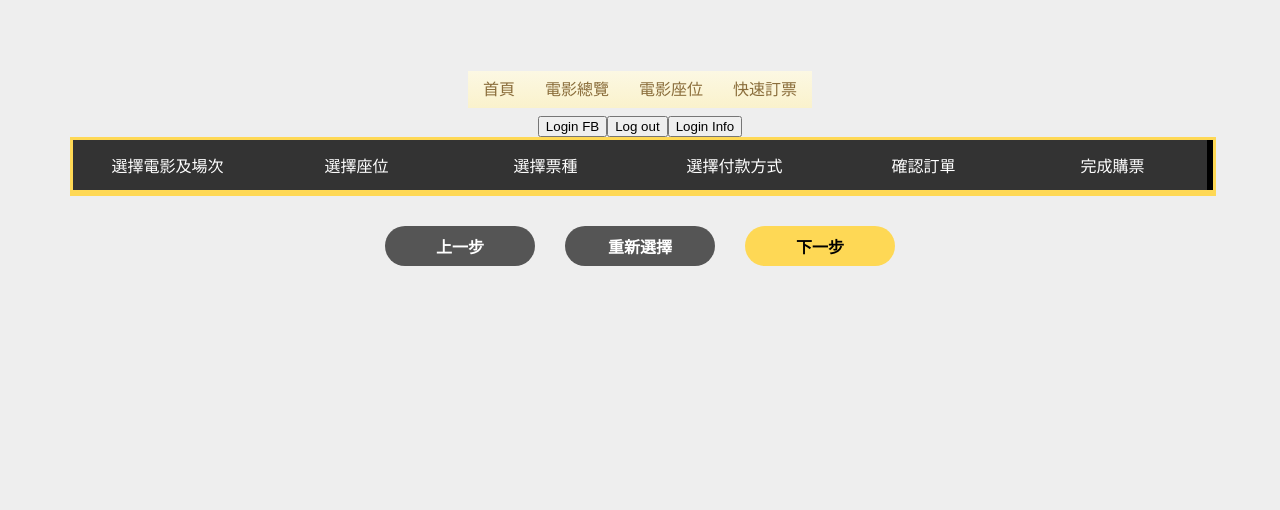
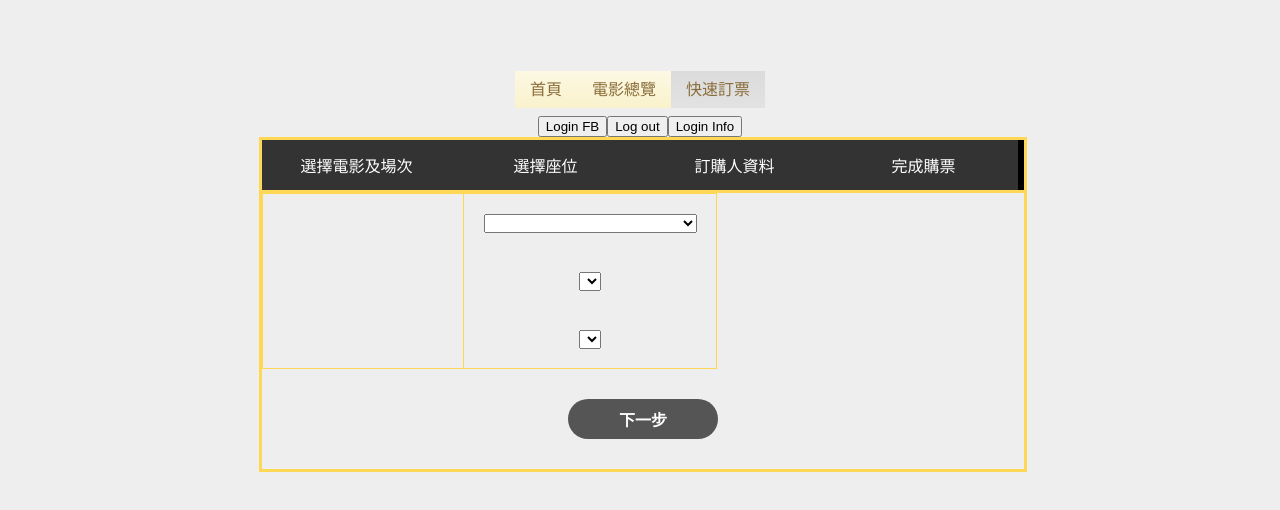
Before and after one commit to dolphinlin/CSIETeamwork, a Vue app: page /CSIETeamwork/buyTic in a window 1280 px wide. Shown: the top 510 px of the page. Built offline with nearby package versions, Linux system fonts and the light colour scheme.

Commit message:
complete filmTime & Seats components

```diff
--- /dev/null
+++ b/src/assets/scss/btn.scss
@@ -0,0 +1,23 @@
+.order {
+  display: flex;
+  align-items: center;
+  justify-content: center;
+  .btn {
+    width: 150px;
+    height: 40px;
+    border: none;
+    //border-color: #fed855;
+    border-radius: 20px;
+    font-size: 16px;
+    color: #fff;
+    font-weight: bold;
+    background-color: #555;
+    cursor: pointer;
+    margin: 30px 15px;
+    outline:none;
+    &.active {
+      background-color: #fed855;
+      color: #000;
+    }
+  }
+}
--- a/src/components/Modal.vue
+++ b/src/components/Modal.vue
@@ -46,7 +46,7 @@ export default {
 }
 </script>
 
-<style lang="scss" >
+<style lang="scss" scope>
 .modal-mask {
   position: fixed;
   z-index: 9998;
--- a/src/components/Navbar.vue
+++ b/src/components/Navbar.vue
@@ -22,9 +22,6 @@ export default {
         }, {
           name: 'Movies',
           text: '電影總覽'
-        }, {
-          name: 'Seats',
-          text: '電影座位'
         }, {
           name: 'FilmTime',
           text: '快速訂票'
--- a/src/components/Seats.vue
+++ b/src/components/Seats.vue
@@ -1,9 +1,9 @@
 <template lang="html">
   <div class="seats">
     <div class="order">
-      Order - {{$route.query.moviedate}} - {{$route.query.movietime}}
+      Order - {{$route.query.moviedate}} - {{$route.query.movietime}} - {{$route.query.movie}}
     </div>
-    <table>
+    <table class="seatTable">
       <tbody>
         <tr>
           <th></th>
@@ -19,8 +19,8 @@
         </tr>
       </tbody>
     </table>
-    <div class="submit">
-      <button type="button" name="button" @click.prevent="submitOrder">Submit</button>
+    <div class="order">
+      <button class="btn" @click.prevent="submitOrder">Submit</button>
     </div>
   </div>
 </template>
@@ -74,7 +74,9 @@ export default {
 </script>
 
 <style lang="scss" scope>
-table {
+@import "./../assets/scss/btn";
+
+table.seatTable {
   border-collapse: collapse;
   height: 600px;
   td {
--- a/src/components/buyTic.vue
+++ b/src/components/buyTic.vue
@@ -3,17 +3,16 @@
   <div class="book-info">
     <div class="book-step">
       <ul>
-        <li v-for="step in bookStep">{{ step.title }}</li>
+        <li v-for="step in bookStep" :class="{ active: nowPath === step.path }">{{ step.title }}</li>
       </ul>
     </div>
     <router-link to="/buyTic/filmTime"></router-link>
     <router-view></router-view>
   </div>
-  <div class="order">
-    <button class="btn" @click="isActive=1" v-bind:class="{ active: isActive === 1 }">上一步</button>
-    <button class="btn" @click="isActive=2" v-bind:class="{ active: isActive === 2}">重新選擇</button>
-    <button class="btn" @click="isActive=3" v-bind:class="{ active: isActive === 3}">下一步</button>
-  </div>
+  <!-- <div class="order">
+    <button class="btn" v-bind:class="{ active: nowPath === '/buyTic/filmTime' }">上一步</button>
+    <button class="btn" v-bind:class="{ active: nowPath === 3}">下一步</button>
+  </div> -->
 </div>
 </template>
 
@@ -21,16 +20,23 @@
 export default {
   data () {
     return {
-      isActive: 3,
       bookStep: [
-        { title: '選擇電影及場次' },
-        { title: '選擇座位' },
-        { title: '選擇票種' },
-        { title: '選擇付款方式' },
-        { title: '確認訂單' },
+        { title: '選擇電影及場次',
+          path: '/buyTic/'},
+        { title: '選擇座位',
+          path: '/buyTic/seats' },
+        { title: '訂購人資料' },
         { title: '完成購票' }
       ]
     }
+  },
+  computed: {
+    nowPath () {
+      return this.$route.path
+    }
+  },
+  mounted () {
+    console.log(this.$route.path)
   }
 }
 </script>
@@ -68,34 +74,15 @@ export default {
           //padding-right: -2cm;
           width: 189px;
           height: 50px;
+          &.active {
+            background-color: #fed855;
+            color: #000;
+          }
         }
       }
       // flex-grow: 6; /* default 0 */
       // width: 100%;
     }
   }
-  .order {
-    display: flex;
-    align-items: center;
-    justify-content: center;
-    .btn {
-      width: 150px;
-      height: 40px;
-      border: none;
-      //border-color: #fed855;
-      border-radius: 20px;
-      font-size: 16px;
-      color: #fff;
-      font-weight: bold;
-      background-color: #555;
-      cursor: pointer;
-      margin: 30px 15px;
-      outline:none;
-      &.active {
-        background-color: #fed855;
-        color: #000;
-      }
-    }
-  }
 }
 </style>
--- a/src/components/filmTime.vue
+++ b/src/components/filmTime.vue
@@ -4,39 +4,85 @@
       <tbody>
         <tr>
           <td class="filmPic" rowspan="3">
-            <img src="https://www.in89pier2.com.tw/movie_img/bo2/385/385_big"/>
+            <img v-if="selectedMovieIndex" :src="movies[selectedMovieIndex].img"/>
           </td>
           <td>
             <div class="selectStyle">
-              <select name="" id=""></select>
+              <select v-model="selectedMovieIndex" @change="selectMovie">
+                <option v-for="(movie, index) in movies" :value="index">{{movie.title}}</option>
+              </select>
             </div>
           </td>
         </tr>
         <tr>
           <td>
             <div class="selectStyle">
-              <select name="" id=""></select>
+              <select name="" id="" v-model="selectedMovieDateObj" @change="selectMovieDate" >
+                <option v-for="d in selectedMovieDate">{{d}}</option>
+              </select>
             </div>
           </td>
         </tr>
         <tr>
           <td>
             <div class="selectStyle">
-              <select name="" id=""></select>
+              <select name="" id="" v-model="selectedMovieTimeObj">
+                <option v-for="time in selectedMovieTime">{{time}}</option>
+              </select>
             </div>
           </td>
         </tr>
       </tbody>
     </table>
+    <div class="order">
+      <button class="btn" @click="nextStep" :class="{'active' : selectedMovieTimeObj }">下一步</button>
+    </div>
   </div>
 </template>
 
 <script>
+import * as DB from '@/db'
+
 export default {
+  data () {
+    return {
+      movies: [],
+      selectedMovieIndex: null,
+      selectedMovieDate: [],
+      selectedMovieDateObj: null,
+      selectedMovieTime: [],
+      selectedMovieTimeObj: null
+    }
+  },
+  mounted () {
+    this.$set(this, 'movies', DB.getAllData())
+  },
+  methods: {
+    selectMovie () {
+      this.$set(this, 'selectedMovieDate', Object.keys(this.movies[this.selectedMovieIndex].date))
+      this.$set(this, 'selectedMovieTime', [])
+    },
+    selectMovieDate () {
+      // console.log(this.)
+      this.$set(this, 'selectedMovieTime', this.movies[this.selectedMovieIndex].date[this.selectedMovieDateObj])
+    },
+    nextStep () {
+      if (this.selectedMovieTimeObj) {
+        this.$router.push({
+          name: 'Seats',
+          query: { moviedate: this.selectedMovieDateObj, movietime: this.selectedMovieTimeObj, movie: this.selectedMovieIndex }
+        })
+      } else {
+        window.alert('Please select a time.')
+      }
+    }
+  }
 }
 </script>
 
 <style lang="scss" scope>
+@import "./../assets/scss/btn";
+
 .filmPage {
   .filmTable {
     border: 1px solid #fed855;
--- a/src/router/index.js
+++ b/src/router/index.js
@@ -34,27 +34,23 @@ export default new Router({
             {
               path: '',
               component: Movie
-            }, {
-              path: 'order',
-              component: Seats,
-              name: 'Order'
             }
           ]
         }
       ]
-    }, {
-      path: '/seats',
-      name: 'Seats',
-      component: Seats
     }, {
       path: '/buyTic',
       name: 'BuyTic',
       component: BuyTic,
       children: [
         {
-          path: 'filmTime',
+          path: '',
           name: 'FilmTime',
           component: FilmTime
+        }, {
+          path: 'seats',
+          component: Seats,
+          name: 'Seats'
         }
       ]
     }
```
